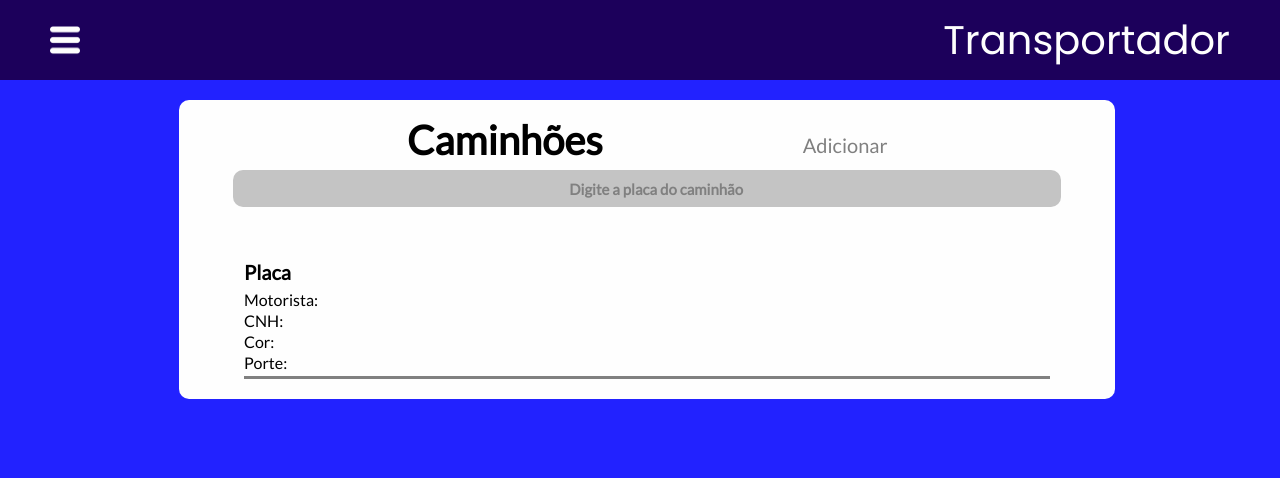
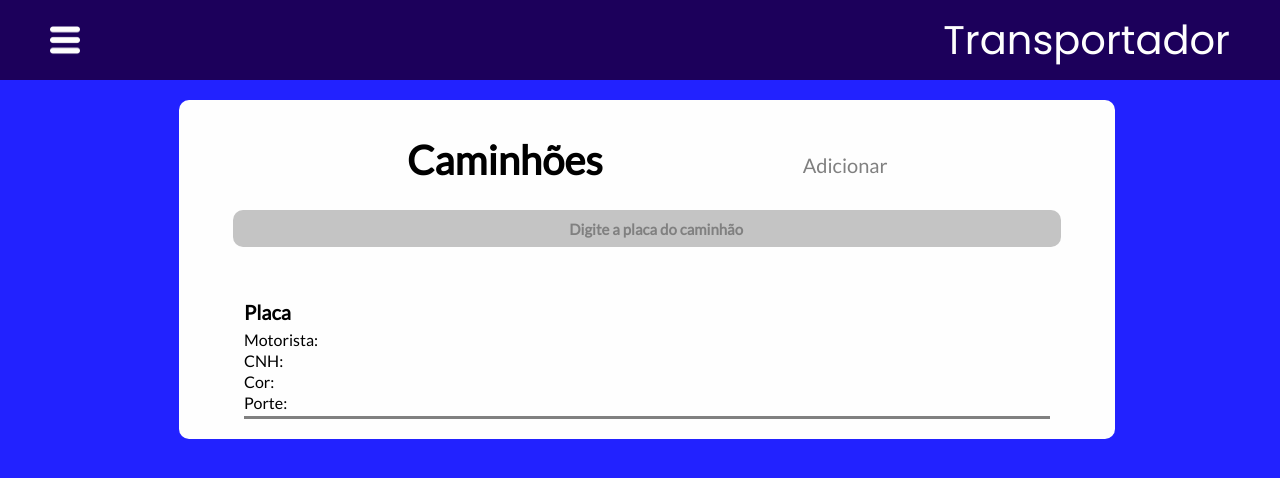
Before and after one commit to Luiz-Vicente/transportadora, a PHP site: page /painel-transportadora/painel-transportadora.html in a window 1280 px wide. Shown: the top 478 px of the page. Run offline with PHP 8.4, Linux system fonts and the light colour scheme.

Commit message:
Conclui o Front-End da Transportadora

```diff
--- a/painel-transportadora/css/main.css
+++ b/painel-transportadora/css/main.css
@@ -52,20 +52,6 @@
     flex-direction: column;
 }
 
-.caixa-topo-caminhoes {
-    display: flex;
-    align-items: center;
-}
-
-.caixa-topo-caminhoes h2 {
-    font-size: 20px;
-    color: grey;
-    align-items: flex-end;
-
-    margin-left: 200px;
-    cursor: pointer;
-}
-
 #add-caminhao {
     display: none;
 }
@@ -74,6 +60,10 @@
     display: none;
     align-items: center;
     flex-direction: column;
+}
+
+#viagens h2 {
+    cursor: pointer;
 }
 
 #responde-viagem {
@@ -111,3 +101,55 @@
 .info-conteudo p {
     margin-bottom: 5px;
 }
+
+.caixa-topo {
+    display: flex;
+    align-items: center;
+
+    margin: 20px 20px;
+}
+
+.caixa-topo h2 {
+    font-size: 20px;
+    color: grey;
+    align-items: flex-end;
+
+    margin-left: 200px;
+    cursor: pointer;
+}
+
+form {
+    display: flex;
+    flex-direction: column;
+    align-items: center;
+    text-align: start;
+
+    width: 100%;
+}
+
+form input {
+    width: 50%;
+    margin-bottom: 20px;
+}
+
+form p {
+    font-size: 20px;
+    font-family: 'Lato', sans-serif;
+    text-align: start;
+    margin-bottom: 20px;
+    width: 50%;
+}
+
+button {
+    background-color: #1C005B;
+
+    color: #fefefe;
+    font-family: 'Lato', sans-serif;
+    font-size: 20px;
+
+    border: none;
+    border-radius: 10px;
+
+    height: 35px;
+    width: calc(50% + 20px);
+}
--- a/painel-transportadora/painel-transportadora.html
+++ b/painel-transportadora/painel-transportadora.html
@@ -30,7 +30,7 @@
 
     <main id="conteudo">
         <div id="caminhoes">
-            <div class="caixa-topo-caminhoes">
+            <div class="caixa-topo">
                 <h1>Caminhões</h1>
                 <h2 onclick="abrirAddcaminhao()">Adicionar</h2>
             </div>
@@ -46,9 +46,11 @@
         </div>
 
         <div id="add-caminhao">
-            <p onclick="fecharAddcaminhao()">voltar pra caminhões</p>
             <form action="">
-                <h1>Adicionar caminhão</h1>
+                <div class="caixa-topo">
+                    <h1>Adicionar caminhão</h1>
+                    <h2 onclick="fecharAddcaminhao()">Voltar</h2>
+                </div>
                 <input placeholder="Placa" type="text">
                 <input placeholder="Motorista" type="text">
                 <input placeholder="CNH do motorista" type="text">
@@ -59,20 +61,21 @@
         </div>
 
         <div id="viagens">
-            <div class="caixa-topo-caminhoes">
+            <div class="caixa-topo">
                 <h1>Solicitações de viagens</h1>
-                <h2 onclick="abrirRespondeviagem()">Adicionar</h2>
             </div>
 
             <div class="info-conteudo">
-                <h2>Nome Embarcadora</h2>
+                <h2 onclick="abrirRespondeviagem()">Nome Embarcadora</h2>
             </div>
         </div>
 
         <div id="responde-viagem">
-            <p onclick="fecharRespondeviagem()">voltar para viagens</p>
             <form action="">
-                <h1>Responder viagem</h1>
+                <div class="caixa-topo">
+                    <h1>Responder viagem</h1>
+                    <h2 onclick="fecharRespondeviagem()">Voltar</h2>
+                </div>
                 <p>Qntd. de caminhões:</p>
                 <p>Local de busca:</p>
                 <p>Local de entrega:</p>
@@ -82,7 +85,7 @@
         </div>
 
         <div id="sinistros">
-            <div class="caixa-topo-caminhoes">
+            <div class="caixa-topo">
                 <h1>Sinistros</h1>
                 <h2 onclick="abrirAddsinistro()">Adicionar</h2>
             </div>
@@ -96,9 +99,11 @@
         </div>
 
         <div id="add-sinistro">
-            <p onclick="fecharAddsinistro()">voltar para sinistros</p>
             <form action="">
-                <h1>Adicionar Sinistro</h1>
+                <div class="caixa-topo">
+                    <h1>Adicionar Sinistro</h1>
+                    <h2 onclick="fecharAddsinistro()">Voltar</h2>
+                </div>
                 <input placeholder="Natureza" type="text">
                 <input placeholder="N° do B.O:" type="text">
                 <input placeholder="NF" type="text">
```
